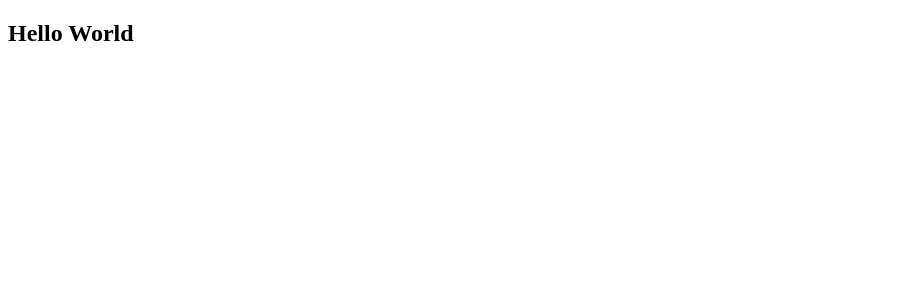
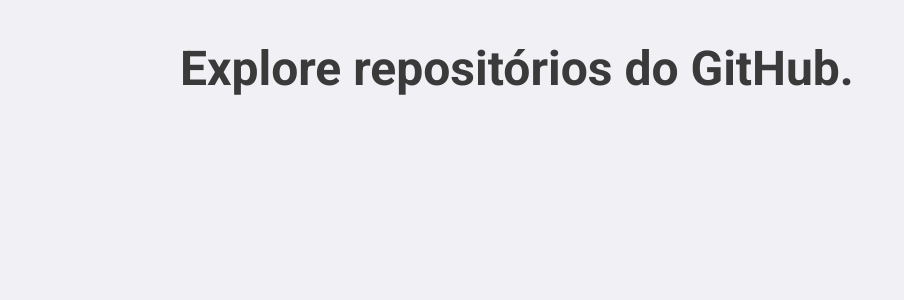
Before and after one commit to MarcosAlvesTJr/github-explorer, a React (Create React App) app: page / in a window 1280 px wide. Shown: the top 300 px of the page, without its empty margins (0-904 px from the left). Built offline with nearby package versions, Linux system fonts and the light colour scheme.

Commit message:
configs de router, primeiras paginas e global styles

```diff
--- a/package.json
+++ b/package.json
@@ -10,9 +10,12 @@
     "@types/node": "^12.0.0",
     "@types/react": "^16.9.0",
     "@types/react-dom": "^16.9.0",
+    "@types/styled-components": "^5.1.3",
     "react": "^16.13.1",
     "react-dom": "^16.13.1",
+    "react-router-dom": "^5.2.0",
     "react-scripts": "3.4.3",
+    "styled-components": "^5.2.0",
     "typescript": "~3.7.2"
   },
   "scripts": {
@@ -34,6 +37,7 @@
     ]
   },
   "devDependencies": {
+    "@types/react-router-dom": "^5.1.5",
     "@typescript-eslint/eslint-plugin": "^4.1.0",
     "@typescript-eslint/parser": "^4.1.0",
     "eslint": "6.8.0",
--- a/public/index.html
+++ b/public/index.html
@@ -5,6 +5,7 @@
     <meta name="viewport" content="width=device-width, initial-scale=1" />
     <meta name="theme-color" content="#000000" />
     <title>React App</title>
+    <link href="https://fonts.googleapis.com/css2?family=Roboto:wght@400;700&display=swap" rel="stylesheet">
   </head>
   <body>
     <noscript>You need to enable JavaScript to run this app.</noscript>
--- a/src/App.tsx
+++ b/src/App.tsx
@@ -1,7 +1,16 @@
 import React from 'react';
+import { BrowserRouter } from 'react-router-dom';
+import Routes from './routes';
 
-function App() {
-  return <h2>Hello World</h2>;
-}
+import GlobalStyle from './styles/global';
+
+const App: React.FC = () => (
+  <>
+    <BrowserRouter>
+      <Routes />
+    </BrowserRouter>
+    <GlobalStyle />
+  </>
+);
 
 export default App;
--- /dev/null
+++ b/src/pages/Dashboard/index.tsx
@@ -0,0 +1,8 @@
+import React from 'react';
+import { Title } from './styles';
+
+const Dashboard: React.FC = () => {
+  return <Title>Explore repositórios do GitHub.</Title>;
+};
+
+export default Dashboard;
--- /dev/null
+++ b/src/pages/Dashboard/styles.ts
@@ -0,0 +1,6 @@
+import styled from 'styled-components';
+
+export const Title = styled.h1`
+  font-size: 48px;
+  color: #3a3a3a;
+`;
--- /dev/null
+++ b/src/pages/Repository/index.tsx
@@ -0,0 +1,7 @@
+import React from 'react';
+
+const Repository: React.FC = () => {
+  return <h2>Repository</h2>;
+};
+
+export default Repository;
--- /dev/null
+++ b/src/routes/index.tsx
@@ -0,0 +1,13 @@
+import React from 'react';
+import { Switch, Route } from 'react-router-dom';
+import Dashboard from '../pages/Dashboard';
+import Repository from '../pages/Repository';
+
+const Routes: React.FC = () => (
+  <Switch>
+    <Route path="/" exact component={Dashboard} />
+    <Route path="/repository" component={Repository} />
+  </Switch>
+);
+
+export default Routes;
--- /dev/null
+++ b/src/styles/global.ts
@@ -0,0 +1,25 @@
+import { createGlobalStyle } from 'styled-components';
+
+export default createGlobalStyle`
+  * {
+    margin: 0;
+    padding: 0;
+    outline: 0;
+    box-sizing: border-box;
+  }
+
+  body {
+    background: #f0f0f5;
+    -webkit-font-smoothing: antialiased;
+  }
+
+  body, input, button {
+    font: 16px roboto, sans-serif
+  }
+
+  #root {
+    max-width: 960px;
+    margin: auto;
+    padding: 40px 20px;
+  }
+`;
```
Also changed, not shown: 1 other file (tests, documents, lock files or other folders).
